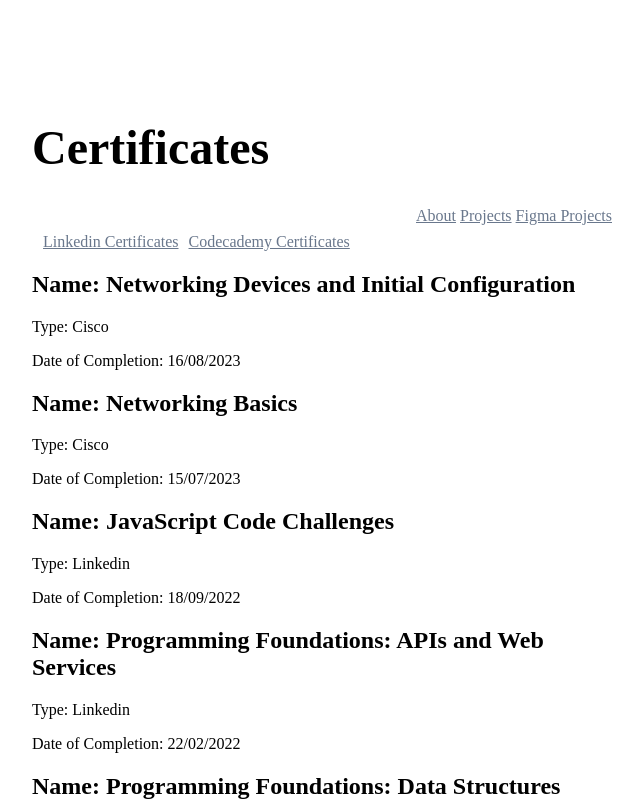
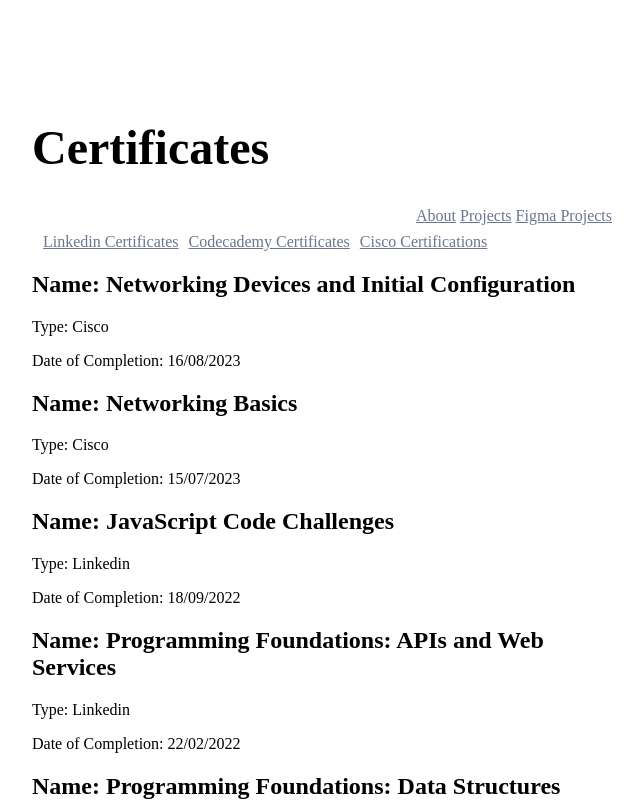
Before and after one commit to the717q/pb, a website with bundled scripts: page pages/certificates.html in a window 1280 px wide. Shown: the top 801 px of the page, without its empty margins (314-957 px from the left). Built offline with nearby package versions, Linux system fonts and the light colour scheme; a web font is replaced by a local one.

Commit message:
new feature added

```diff
--- a/pages/certificates.html
+++ b/pages/certificates.html
@@ -24,6 +24,7 @@
         <section class="links-bar">
           <a href="https://www.linkedin.com/learning/me/my-library/completed" target="_blank" hreflang="en">Linkedin Certificates</a>
           <a href="https://www.codecademy.com/profiles/andresilv.717"  target="_blank" hreflang="en">Codecademy Certificates</a>
+          <a href="https://www.credly.com/users/andre-silveira.c40e2b47/badges" target="_blank" hreflang="en">Cisco Certifications</a>
         </section>
         </section>
         <section class="section-certificates"></section>
```
